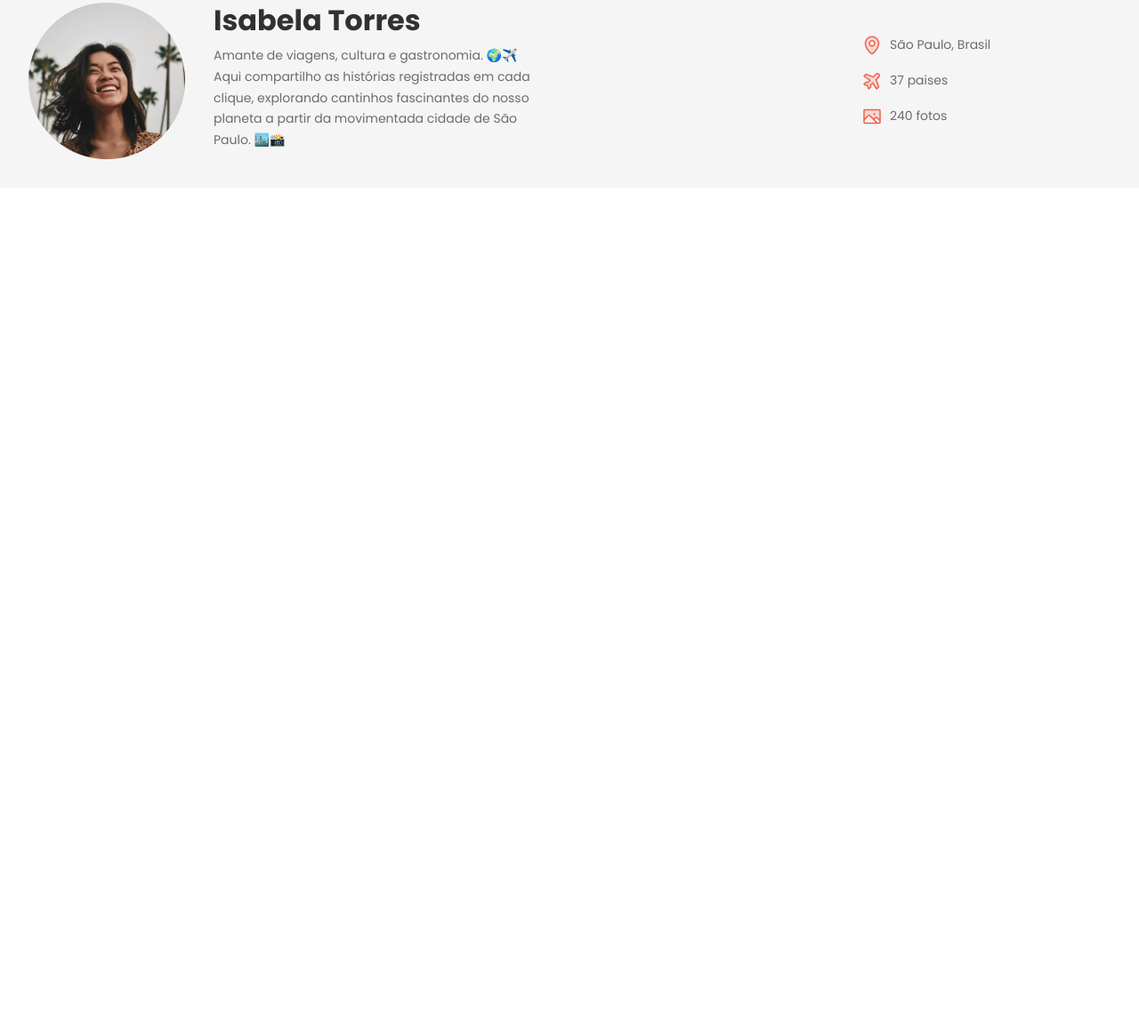
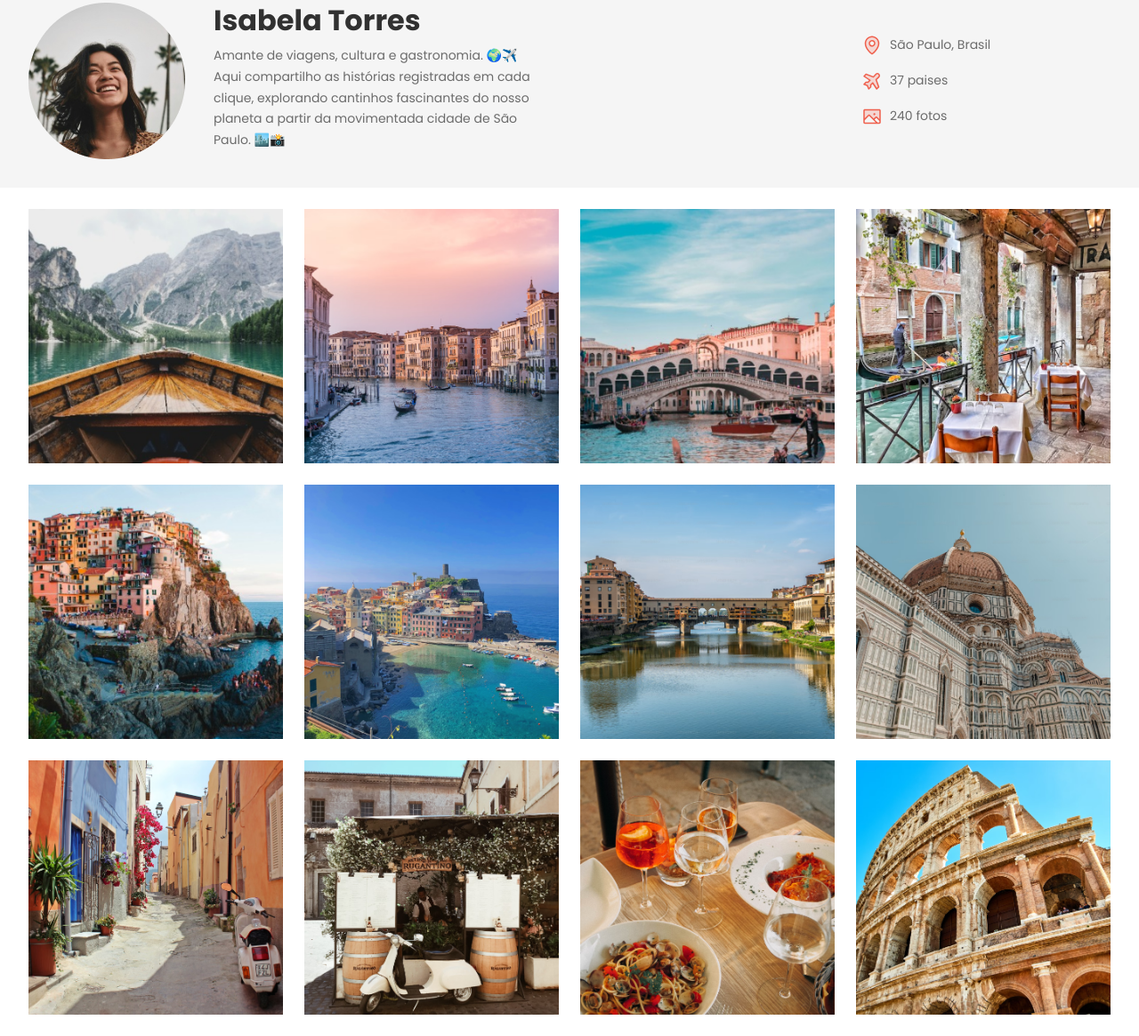
Before and after one commit to WendersonSantos00/perfil-de-viagens-Rocketseat, a plain HTML site: page index.html in a window 1280 px wide. Shown: the part 125-1290 px from the top of the page at 89% size. Before the commit the page ends 800 px from the top, so only its background shows below. Drawn offline with Linux system fonts and the light colour scheme.

Commit message:
main galery

```diff
--- a/index.html
+++ b/index.html
@@ -13,6 +13,7 @@
 
 </head>
 <body>
+
   <div class="bg-surface-color">
     <nav class="container">
       <a href="#" id="logo">
@@ -64,5 +65,22 @@
         </div>
         </header>
       </div>
+
+      <main class="container">
+
+        <img src="assets/images/Image 01.png" alt="..." />
+        <img src="assets/images/Image 02.png" alt="..." />
+        <img src="assets/images/Image 03.png" alt="..." />
+        <img src="assets/images/Image 04.png" alt="..." />
+        <img src="assets/images/Image 05.png" alt="..." />
+        <img src="assets/images/Image 06.png" alt="..." />
+        <img src="assets/images/Image 07.png" alt="..." />
+        <img src="assets/images/Image 08.png" alt="..." />
+        <img src="assets/images/Image 09.png" alt="..." />
+        <img src="assets/images/Image 10.png" alt="..." />
+        <img src="assets/images/Image 11.png" alt="..." />
+        <img src="assets/images/Image 12.png" alt="..." />
+
+      </main>
     </body>
 </html>
--- a/styles/index.css
+++ b/styles/index.css
@@ -1,3 +1,4 @@
 @import url(global.css);
 @import url(nav.css);
 @import url(header.css);
+@import url(main.css);
--- /dev/null
+++ b/styles/main.css
@@ -0,0 +1,12 @@
+main{
+  display: flex;
+  flex-wrap: wrap;
+  justify-content: space-around;
+  gap: 24px;
+  padding-block: 24px;
+}
+ main img{
+  width: 286px;
+  height: 286px;
+  object-fit: cover;
+ }
```
